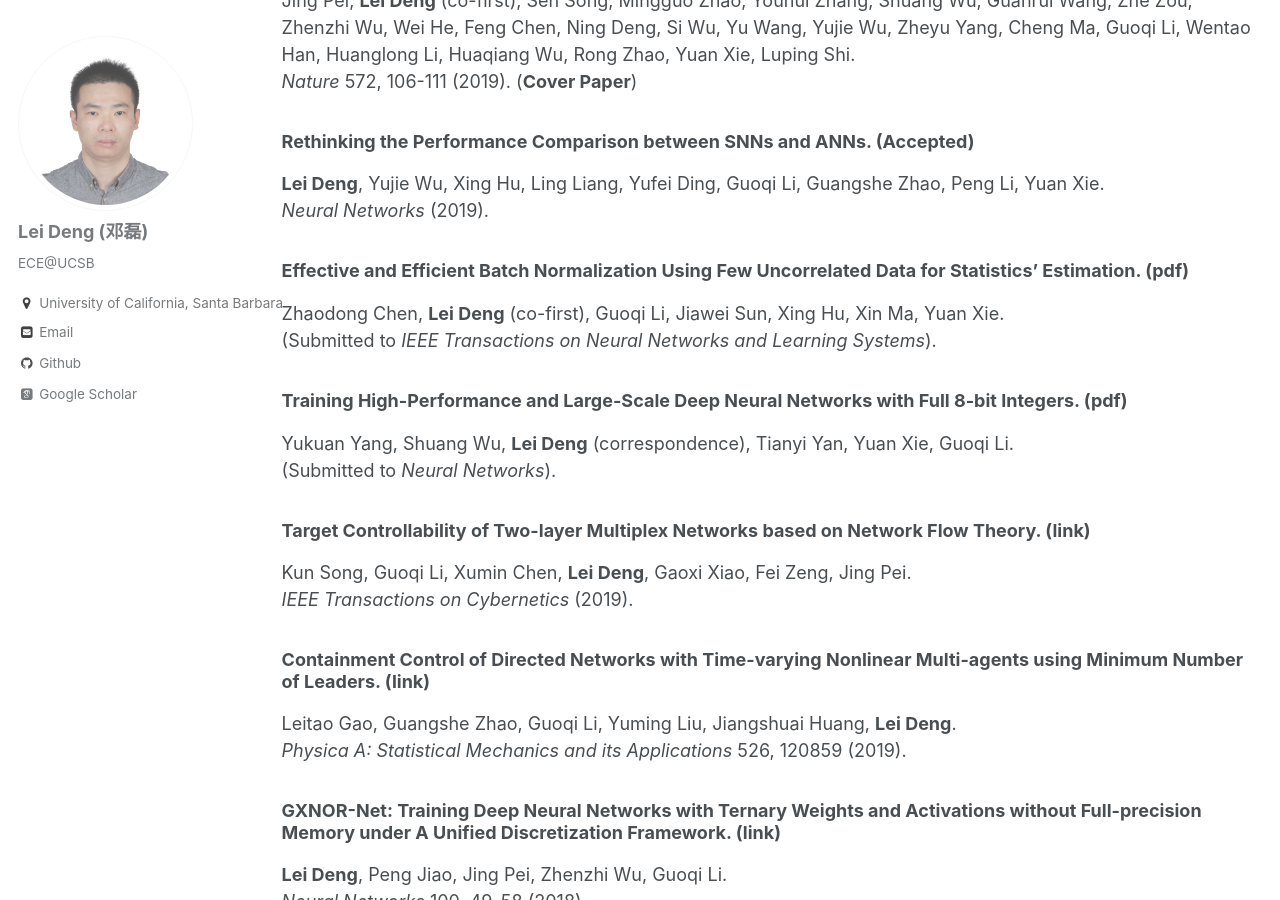
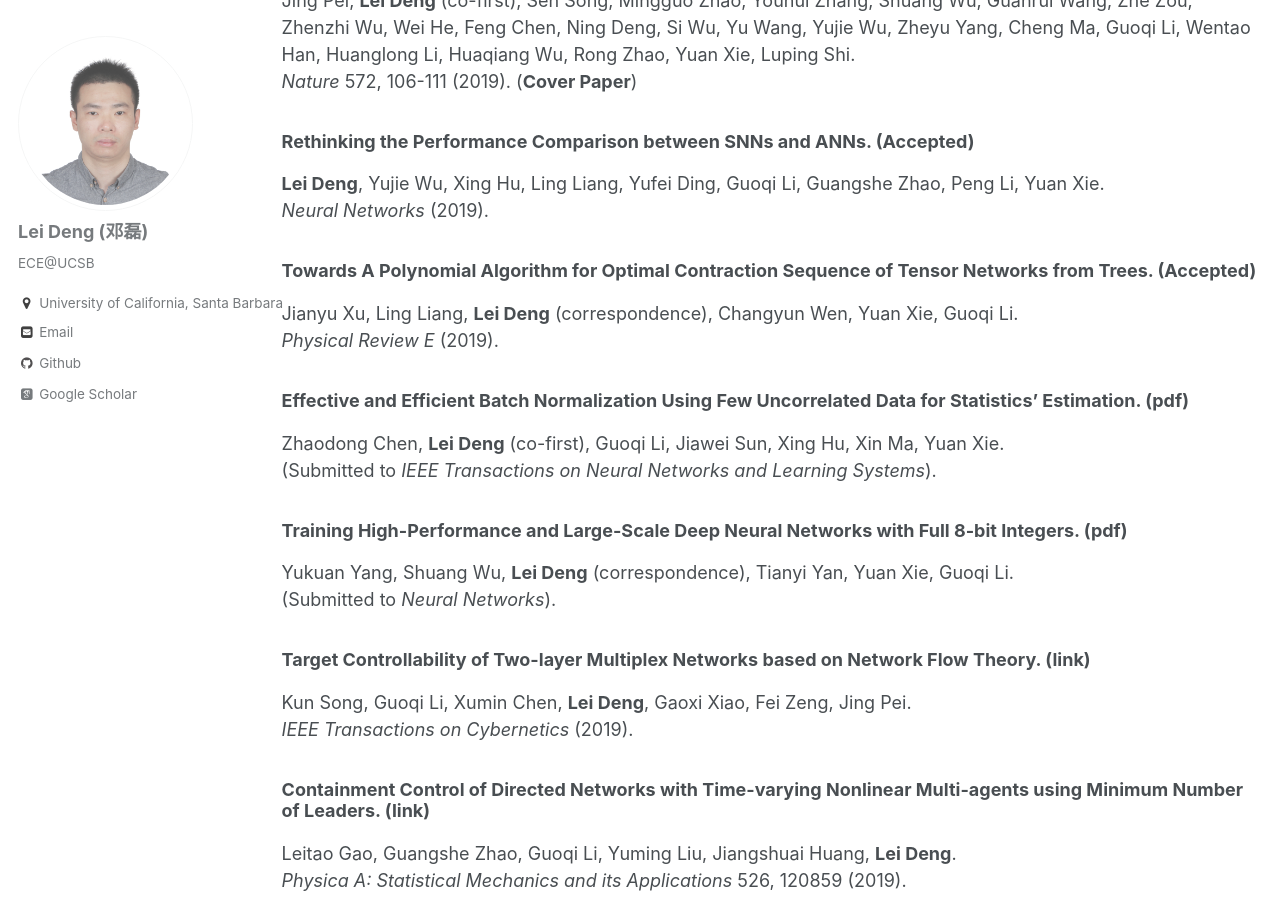
Before and after one commit to dllfei/dllfei.github.io, a Jekyll site: the page built from _pages/publications.md, in a window 1280 px wide and 900 px high, scrolled down 352 px. Built offline with Jekyll 4.4.1, drawn with Linux system fonts in a browser that asks for light colours; some web fonts are replaced.

Commit message:
Update publications.md

```diff
--- a/_pages/publications.md
+++ b/_pages/publications.md
@@ -15,6 +15,10 @@ Jing Pei, **Lei Deng** (co-first), Sen Song, Mingguo Zhao, Youhui Zhang, Shuang
 ### Rethinking the Performance Comparison between SNNs and ANNs. (Accepted) <br />
 **Lei Deng**, Yujie Wu, Xing Hu, Ling Liang, Yufei Ding, Guoqi Li, Guangshe Zhao, Peng Li, Yuan Xie. <br />
 *Neural Networks* (2019).
+
+### Towards A Polynomial Algorithm for Optimal Contraction Sequence of Tensor Networks from Trees. (Accepted) <br />
+Jianyu Xu, Ling Liang, **Lei Deng** (correspondence), Changyun Wen, Yuan Xie, Guoqi Li. <br />
+*Physical Review E* (2019).
 
 ### Effective and Efficient Batch Normalization Using Few Uncorrelated Data for Statistics' Estimation. ([pdf](https://arxiv.org/pdf/1810.10962.pdf)) <br />
 Zhaodong Chen, **Lei Deng** (co-first), Guoqi Li, Jiawei Sun, Xing Hu, Xin Ma, Yuan Xie. <br />
```
